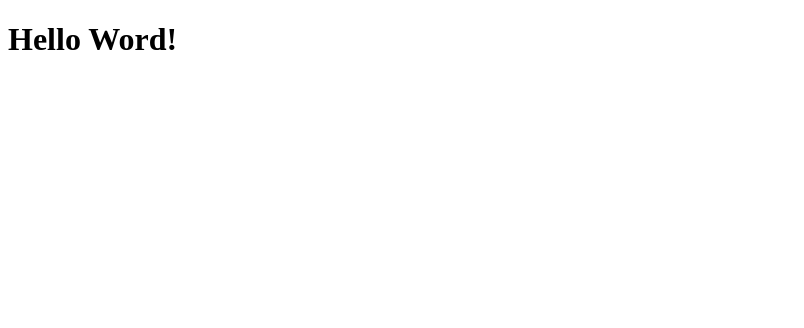
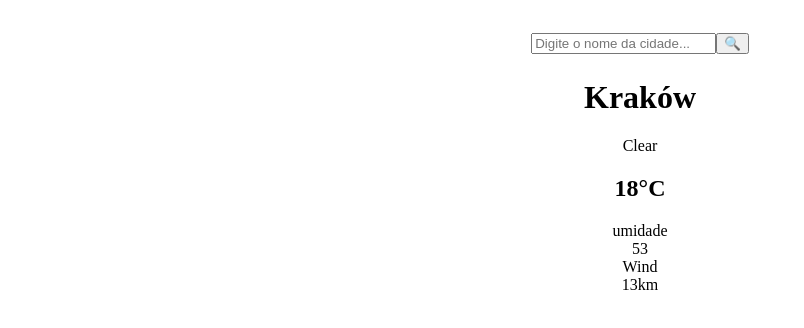
Before and after one commit to petrickamorim/tempo, a plain HTML site: page index.html in a window 1280 px wide. Shown: the whole page, without its empty margins (0-804 px from the left). Drawn offline with Linux system fonts and the light colour scheme.

Commit message:
add html

```diff
--- a/index.css
+++ b/index.css
@@ -0,0 +1,12 @@
+.container {
+  display: flex;
+  text-align: center;
+  justify-content: center;
+  align-items: center;
+  padding-bottom: 50%;
+}
+.search-box {
+  display: flex;
+  margin-top: 25px;
+  margin-bottom: 25px;
+}
--- a/index.html
+++ b/index.html
@@ -1,24 +1,43 @@
 <!DOCTYPE html>
 <html lang="pt-br">
-<head>
-    <meta charset="UTF-8">
-    <meta name="viewport" content="width=device-width, initial-scale=1.0">
-    <link rel="stylesheet" href="index.css">
+  <head>
+    <meta charset="UTF-8" />
+    <meta name="viewport" content="width=device-width, initial-scale=1.0" />
     <title>TempoCerto</title>
-</head>
-<body>
-    <nav>
+    <link rel="stylesheet" href="index.css" />
+  </head>
+  <body>
+    <div class="container">
+      <div class="weather-card">
+        <div class="search-box">
+          <input
+            type="text"
+            placeholder="Digite o nome da cidade..."
+            id="city"
+          />
+          <button onclick="buscarClima()">🔍</button>
+        </div>
 
-    </nav>
-        <div>
-            <h1>
-                Hello Word!
-            </h1>
+        <div class="weather-info">
+          <h1 id="cityName">Kraków</h1>
+          <p id="description">Clear</p>
+          <div class="icon"></div>
+          <h2 id="temperatura">18°C</h2>
+        </div>
 
+        <div class="details">
+          <div class="detalhes">
+            umidade <br />
+            <span id="umidade">53</span>
+          </div>
+          <div class="detail">
+            Wind <br />
+            <span id="vento">13km</span>
+          </div>
         </div>
-    <footer>
+      </div>
+    </div>
 
-    </footer>
-</body>
-    <script> src="scripts.js"</script>
+    <script src="scripts.js"></script>
+  </body>
 </html>
```
Also changed, not shown: Assets/lupa.png (added), Assets/scripts.js (deleted).
